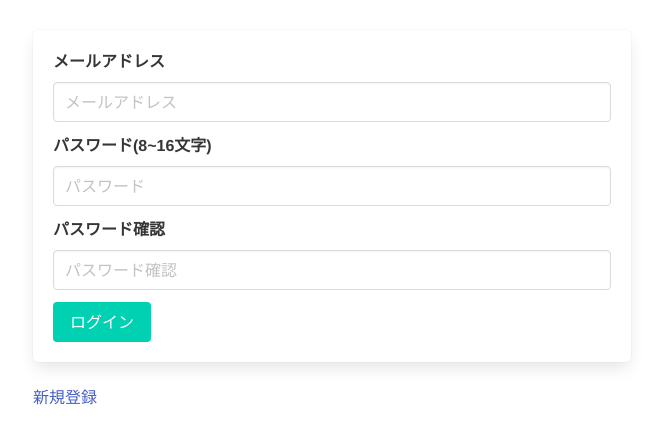
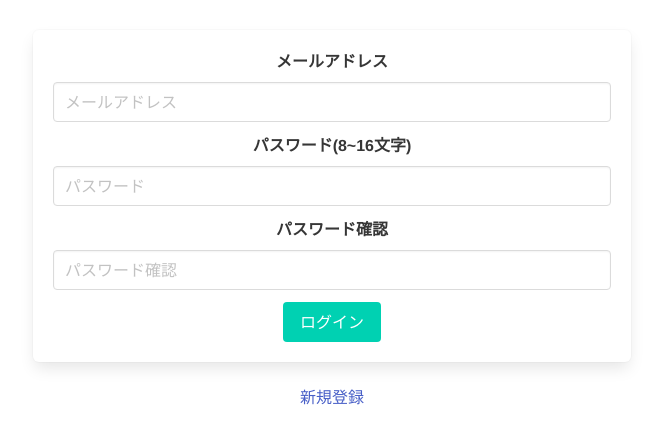
Before and after one commit to NekoKana/Neon, a Vue app: page /login in a window 1280 px wide. Shown: the top 444 px of the page, without its empty margins (308-971 px from the left). Built offline with nearby package versions, Linux system fonts and the light colour scheme; no server answers.

Commit message:
何とか動くようにした

```diff
--- a/src/App.vue
+++ b/src/App.vue
@@ -10,7 +10,7 @@
   font-family: Avenir, Helvetica, Arial, sans-serif;
   -webkit-font-smoothing: antialiased;
   -moz-osx-font-smoothing: grayscale;
-  /* text-align: center; */
+  text-align: center;
   color: #2c3e50;
   /* margin-top: 60px; */
   margin: 30px;
--- a/src/router/index.js
+++ b/src/router/index.js
@@ -20,6 +20,11 @@ const routes = [
     path: '/login',
     name: 'login',
     component: () => import('../view/Login.vue')
+  },
+  {
+    path: '/mypage',
+    name: "mypage",
+    component: () => import('../view/myPage.vue')
   }
 ]
 
--- a/src/view/Chat.vue
+++ b/src/view/Chat.vue
@@ -113,12 +113,14 @@ onMounted(() => {
     </figure>
     <div class="media-content">
       <div class="content">
+        <div class="has-text-left">
           <p>
             <strong>{{ data.name }}</strong>
             <br>
             {{ data.text }}
             <br>
           </p>
+        </div>
       </div>
     </div>
   </article>
--- a/src/view/Login.vue
+++ b/src/view/Login.vue
@@ -45,7 +45,7 @@ onMounted(() => {
           flags.isCollect = false
         })
       // TODO: 遷移先の変更
-      // router.push({ name: '' })
+      router.push({ name: 'mypage' })
     }
   })
 })
```
Also changed, not shown: src/components/userRoom.vue (line endings or trailing spaces), src/js/IDprefecture.js (line endings or trailing spaces), src/main.js (line endings or trailing spaces), 1 other file (tests, documents, lock files or other folders). Lines whose indentation alone changed are shown as unchanged.
